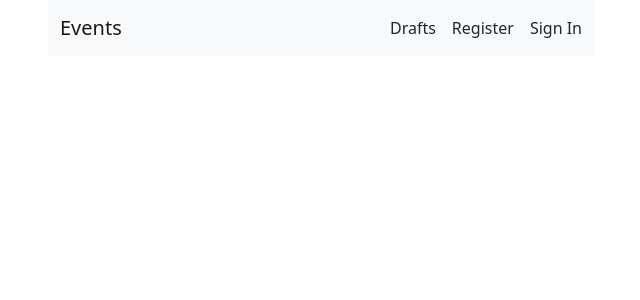
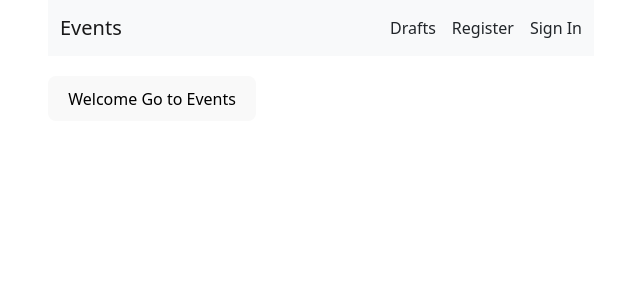
Before and after one commit to olasunkanmi-SE/Regov, a React (Vite) app in the folder Frontend/: page / in a window 1280 px wide. Shown: the top 300 px of the page, without its empty margins (319-959 px from the left). Built offline with nearby package versions, Linux system fonts and the light colour scheme.

Commit message:
Add a welcome button the the home page

```diff
--- a/Frontend/src/App.tsx
+++ b/Frontend/src/App.tsx
@@ -1,5 +1,5 @@
 import { Col, Container, Row } from "react-bootstrap";
-import { Navigate, Route, Routes, useNavigate } from "react-router-dom";
+import { Link, Navigate, Route, Routes, useNavigate } from "react-router-dom";
 import { NavBar } from "./components/NavBar";
 import { AuthProvider } from "./contexts/AuthContext";
 import { Login } from "./pages/Login";
@@ -39,6 +39,11 @@ function App() {
                   <Route path="*" element={<Navigate to=".." />} />
                 </Route>
               </Routes>
+              <div style={{ marginTop: "20px" }}>
+                <Link to="/events">
+                  <button>Welcome Go to Events</button>
+                </Link>
+              </div>
             </Col>
             <Col md={3}></Col>
           </Row>
```
Also changed, not shown: 2 other files (tests, documents, lock files or other folders).
